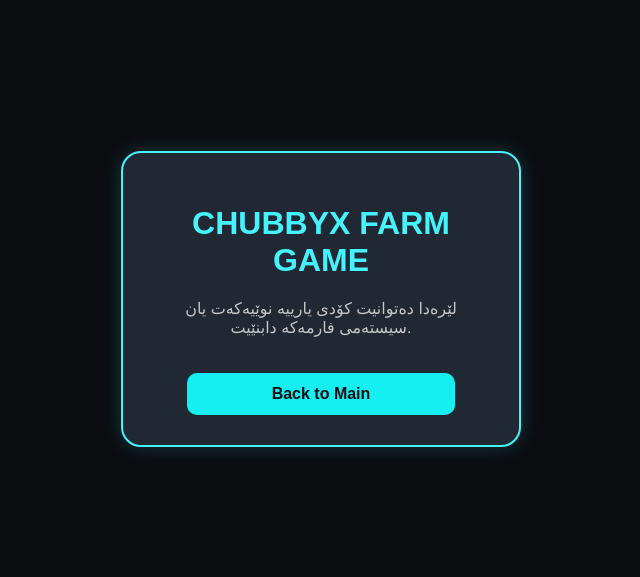
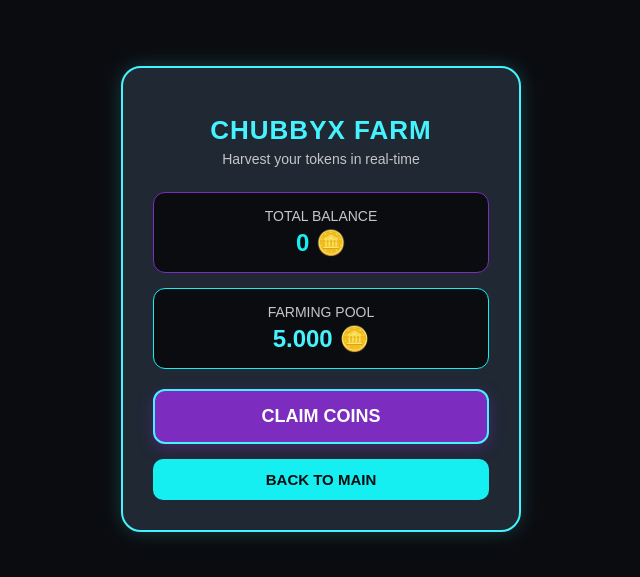
Before and after one commit to aslan-89-cpu/chubbyx-coin, a website: page game.html in a window 1280 px wide. Shown: the part 101-678 px from the top of the page, without its empty margins (319-959 px from the left). Drawn offline with Linux system fonts and the light colour scheme.

Commit message:
Rename game section and update styles

```diff
--- a/game.html
+++ b/game.html
@@ -3,8 +3,7 @@
 <head>
     <meta charset="UTF-8">
     <meta name="viewport" content="width=device-width, initial-scale=1.0">
-    <title>ChubbyX - Game Section</title>
-    <!-- لۆدکردنی کتێبخانەی تێلێگرام مینی ئەپ -->
+    <title>ChubbyX - Farm Game</title>
     <script src="https://telegram.org"></script>
     <style>
         body {
@@ -21,7 +20,7 @@
             box-sizing: border-box;
         }
 
-        .game-container {
+        .farm-container {
             background-color: #1f2833;
             border: 2px solid #45f3ff;
             border-radius: 20px;
@@ -35,8 +34,57 @@
 
         h1 {
             color: #45f3ff;
-            margin-bottom: 20px;
+            margin-bottom: 5px;
             text-transform: uppercase;
+            font-size: 26px;
+            letter-spacing: 1px;
+        }
+
+        .subtitle {
+            font-size: 14px;
+            color: #c5c6c7;
+            margin-bottom: 25px;
+        }
+
+        .stat-box {
+            background-color: #0b0c10;
+            border: 1px solid #7c2cbf;
+            border-radius: 12px;
+            padding: 15px;
+            margin-bottom: 15px;
+        }
+
+        .stat-label {
+            font-size: 14px;
+            color: #c5c6c7;
+            text-transform: uppercase;
+        }
+
+        .stat-value {
+            font-size: 24px;
+            font-weight: bold;
+            color: #15eff2;
+            margin-top: 5px;
+        }
+
+        .claim-btn {
+            display: block;
+            width: 100%;
+            background: #7c2cbf;
+            color: #ffffff;
+            border: 2px solid #45f3ff;
+            padding: 15px;
+            font-size: 18px;
+            font-weight: bold;
+            border-radius: 12px;
+            cursor: pointer;
+            margin-top: 20px;
+            box-shadow: 0 4px 15px rgba(124, 44, 191, 0.4);
+            transition: background 0.2s;
+        }
+
+        .claim-btn:hover {
+            background: #5a189a;
         }
 
         .back-btn {
@@ -45,14 +93,16 @@
             color: #0b0c10;
             border: none;
             padding: 12px 30px;
-            font-size: 16px;
+            font-size: 15px;
             font-weight: bold;
             border-radius: 10px;
             cursor: pointer;
             text-decoration: none;
             transition: background 0.2s;
-            width: 80%;
-            margin-top: 20px;
+            width: 100%;
+            margin-top: 15px;
+            box-sizing: border-box;
+            text-align: center;
         }
 
         .back-btn:hover {
@@ -62,24 +112,71 @@
 </head>
 <body>
 
-    <div class="game-container">
-        <h1>ChubbyX Farm Game</h1>
-        <p style="color: #c5c6c7;">لێرەدا دەتوانیت کۆدی یارییە نوێیەکەت یان سیستەمی فارمەکە دابنێیت.</p>
+    <div class="farm-container">
+        <h1>CHUBBYX FARM</h1>
+        <div class="subtitle">Harvest your tokens in real-time</div>
 
-        <!-- ئەم دوگمەیە یاریزانەکە ڕاستەوخۆ دەباتەوە بۆ لاپەڕەی سەرەکی کارەکتەرەکە -->
-        <button class="back-btn" onclick="goToMainMenu()">Back to Main</button>
+        <!-- Total Saved Balance -->
+        <div class="stat-box">
+            <div class="stat-label">Total Balance</div>
+            <div class="stat-value"><span id="total-coins">0</span> 🪙</div>
+        </div>
+
+        <!-- Live Farming Production -->
+        <div class="stat-box" style="border-color: #15eff2;">
+            <div class="stat-label">Farming Pool</div>
+            <div class="stat-value" style="color: #45f3ff;"><span id="farm-pool">0.000</span> 🪙</div>
+        </div>
+
+        <button class="claim-btn" onclick="claimFarmedCoins()">CLAIM COINS</button>
+        <button class="back-btn" onclick="goToMainMenu()">BACK TO MAIN</button>
     </div>
 
     <script>
-        // لۆدبوونی تێلێگرام مینی ئەپ
+        let totalCoins = parseInt(localStorage.getItem('chubby_coins')) || 0;
+        let farmPool = parseFloat(localStorage.getItem('farm_pool')) || 0.0;
+
+        // Farming speed: 1 coin per second (0.01 coins every 10ms for smooth animation)
+        const farmSpeed = 0.01;
+
         window.onload = function() {
             if (window.Telegram && window.Telegram.WebApp) {
                 window.Telegram.WebApp.ready();
                 window.Telegram.WebApp.expand();
             }
+
+            document.getElementById('total-coins').innerText = totalCoins.toLocaleString();
+
+            // Start the real-time farming loop
+            setInterval(runFarming, 10);
         };
 
-        // فەنکشنی گەڕانەوە بۆ لاپەڕەی سەرەکی کارەکتەرەکە
+        function runFarming() {
+            farmPool += farmSpeed;
+            document.getElementById('farm-pool').innerText = farmPool.toFixed(3);
+            // Save current pending pool to avoid losing it on refresh
+            localStorage.setItem('farm_pool', farmPool);
+        }
+
+        function claimFarmedCoins() {
+            if (farmPool < 1) {
+                alert("Minimum 1 coin required to claim!");
+                return;
+            }
+
+            let gained = Math.floor(farmPool);
+            totalCoins += gained;
+            farmPool -= gained; // Keep the decimal remainder
+
+            localStorage.setItem('chubby_coins', totalCoins);
+            localStorage.setItem('farm_pool', farmPool);
+
+            document.getElementById('total-coins').innerText = totalCoins.toLocaleString();
+            document.getElementById('farm-pool').innerText = farmPool.toFixed(3);
+
+            alert("Successfully claimed " + gained.toLocaleString() + " coins!");
+        }
+
         function goToMainMenu() {
             window.location.href = "index.html";
         }
```
